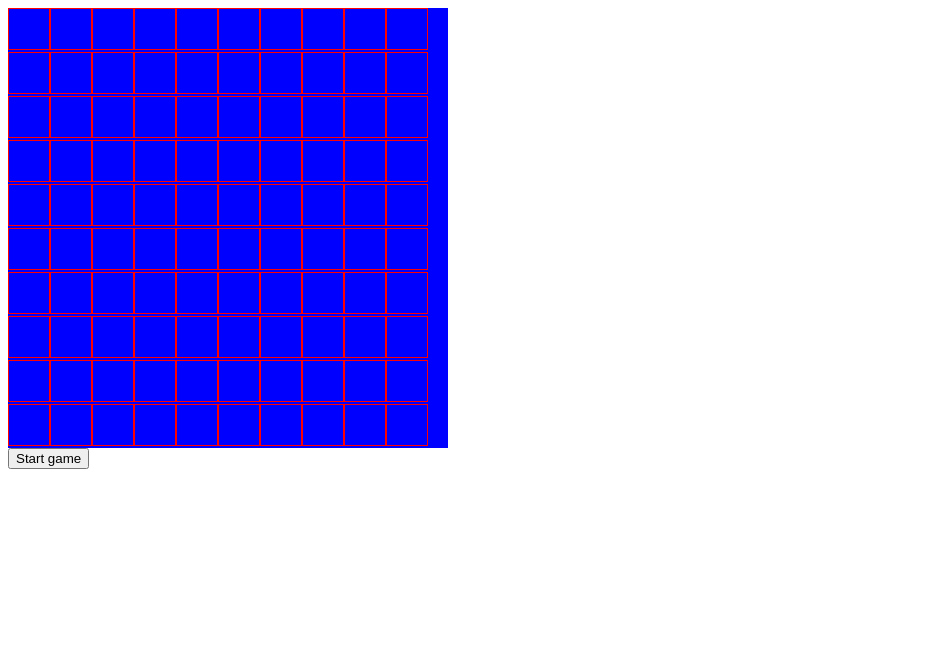
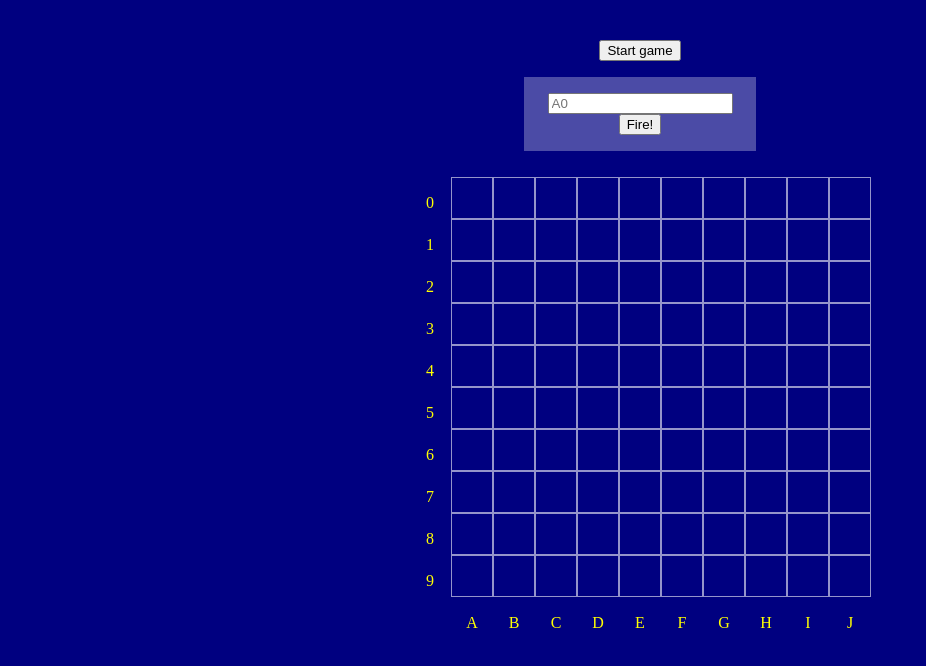
Before and after one commit to Peach-24/battleships, a plain HTML site: page index.html in a window 1280 px wide. Shown: the whole page, without its empty margins (0-926 px from the left). Drawn offline with Linux system fonts and the light colour scheme.

Commit message:
board set up and basic DOM input working

```diff
--- a/app.js
+++ b/app.js
@@ -0,0 +1,4 @@
+// const makeSelection = (position) => {
+//   let square = document.getElementById(position);
+//   square.classList.add("selected");
+// };
--- a/index.html
+++ b/index.html
@@ -10,7 +10,9 @@
     <title>Battleships</title>
   </head>
   <body>
-    <div class="grid grid-user">
+    <main>
+      <div class="grid board">
+        <div id="row-col"><p>0</p></div>
         <div id="A0"></div>
         <div id="B0"></div>
         <div id="C0"></div>
@@ -21,6 +23,7 @@
         <div id="H0"></div>
         <div id="I0"></div>
         <div id="J0"></div>
+        <div id="row-col"><p>1</p></div>
         <div id="A1"></div>
         <div id="B1"></div>
         <div id="C1"></div>
@@ -31,6 +34,7 @@
         <div id="H1"></div>
         <div id="I1"></div>
         <div id="J1"></div>
+        <div id="row-col"><p>2</p></div>
         <div id="A2"></div>
         <div id="B2"></div>
         <div id="C2"></div>
@@ -41,6 +45,7 @@
         <div id="H2"></div>
         <div id="I2"></div>
         <div id="J2"></div>
+        <div id="row-col"><p>3</p></div>
         <div id="A3"></div>
         <div id="B3"></div>
         <div id="C3"></div>
@@ -51,6 +56,7 @@
         <div id="H3"></div>
         <div id="I3"></div>
         <div id="J3"></div>
+        <div id="row-col"><p>4</p></div>
         <div id="A4"></div>
         <div id="B4"></div>
         <div id="C4"></div>
@@ -61,6 +67,7 @@
         <div id="H4"></div>
         <div id="I4"></div>
         <div id="J4"></div>
+        <div id="row-col"><p>5</p></div>
         <div id="A5"></div>
         <div id="B5"></div>
         <div id="C5"></div>
@@ -71,6 +78,7 @@
         <div id="H5"></div>
         <div id="I5"></div>
         <div id="J5"></div>
+        <div id="row-col"><p>6</p></div>
         <div id="A6"></div>
         <div id="B6"></div>
         <div id="C6"></div>
@@ -81,6 +89,7 @@
         <div id="H6"></div>
         <div id="I6"></div>
         <div id="J6"></div>
+        <div id="row-col"><p>7</p></div>
         <div id="A7"></div>
         <div id="B7"></div>
         <div id="C7"></div>
@@ -91,6 +100,7 @@
         <div id="H7"></div>
         <div id="I7"></div>
         <div id="J7"></div>
+        <div id="row-col"><p>8</p></div>
         <div id="A8"></div>
         <div id="B8"></div>
         <div id="C8"></div>
@@ -101,6 +111,7 @@
         <div id="H8"></div>
         <div id="I8"></div>
         <div id="J8"></div>
+        <div id="row-col"><p>9</p></div>
         <div id="A9"></div>
         <div id="B9"></div>
         <div id="C9"></div>
@@ -111,9 +122,33 @@
         <div id="H9"></div>
         <div id="I9"></div>
         <div id="J9"></div>
+        <div id="row-col"><p></p></div>
+        <div id="row-col"><p>A</p></div>
+        <div id="row-col"><p>B</p></div>
+        <div id="row-col"><p>C</p></div>
+        <div id="row-col"><p>D</p></div>
+        <div id="row-col"><p>E</p></div>
+        <div id="row-col"><p>F</p></div>
+        <div id="row-col"><p>G</p></div>
+        <div id="row-col"><p>H</p></div>
+        <div id="row-col"><p>I</p></div>
+        <div id="row-col"><p>J</p></div>
       </div>
-    <div class="hidden-info">
+      <div class="controls">
         <button id="start">Start game</button>
+        <div id="missile-input">
+          <input placeholder="A0" id="coordinates" />
+          <button onclick="makeSelection()">Fire!</button>
         </div>
+      </div>
+    </main>
+
+    <script>
+      const makeSelection = () => {
+        const input = document.getElementById("coordinates").value;
+        const square = document.getElementById(input);
+        square.classList.add("selected");
+      };
+    </script>
   </body>
 </html>
--- a/styles.css
+++ b/styles.css
@@ -1,13 +1,59 @@
-.grid-user {
-  width: 440px;
-  height: 440px;
+body {
+  height: 100vh;
+  text-align: center;
+  background-color: navy;
+}
+
+main {
+  position: relative;
+  height: 100%;
+}
+
+p {
+  color: yellow;
+}
+
+.board {
+  position: absolute;
+  top: 50%;
+  left: 50%;
+  -ms-transform: translate(-50%, -50%);
+  transform: translate(-50%, -50%);
+  width: 480px;
+  height: 480px;
   display: flex;
   flex-wrap: wrap;
-  background-color: blue;
+  background-color: navy;
+  justify-content: center;
+  align-self: center;
+  align-content: center;
 }
 
 .grid div {
   width: 40px;
   height: 40px;
-  border: 1px solid red;
+  border: 1px solid rgba(255, 255, 255, 0.582);
 }
+
+.selected {
+  background-color: tomato;
+}
+
+#row-col {
+  border: 1px solid navy;
+}
+
+.controls {
+  padding: 1rem;
+}
+
+#missile-input {
+  background-color: rgba(255, 255, 255, 0.295);
+  width: 200px;
+  margin: auto;
+  padding: 1rem;
+}
+
+#start {
+  margin: 1rem;
+}
```
Lines whose indentation alone changed are shown as unchanged.
